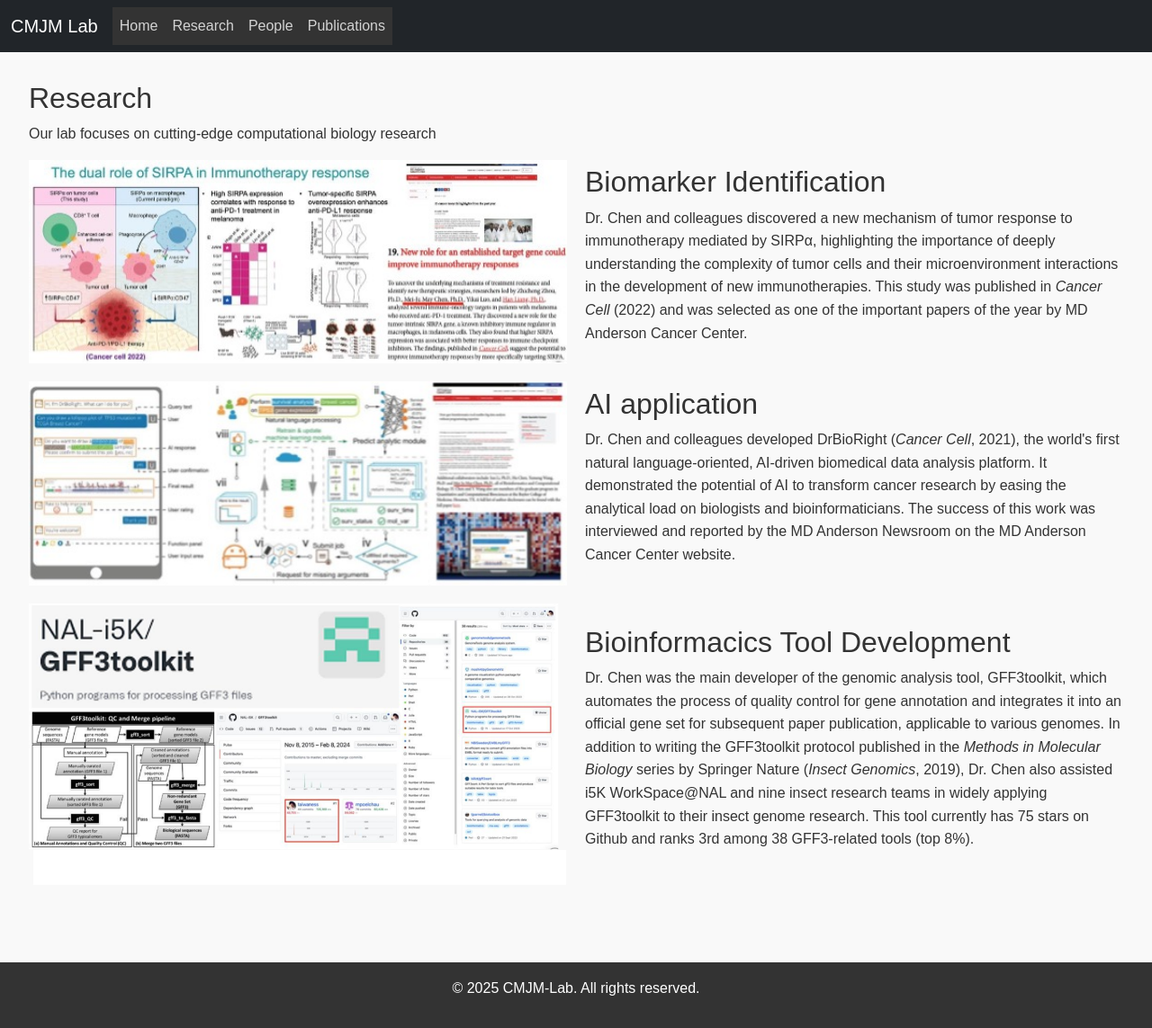
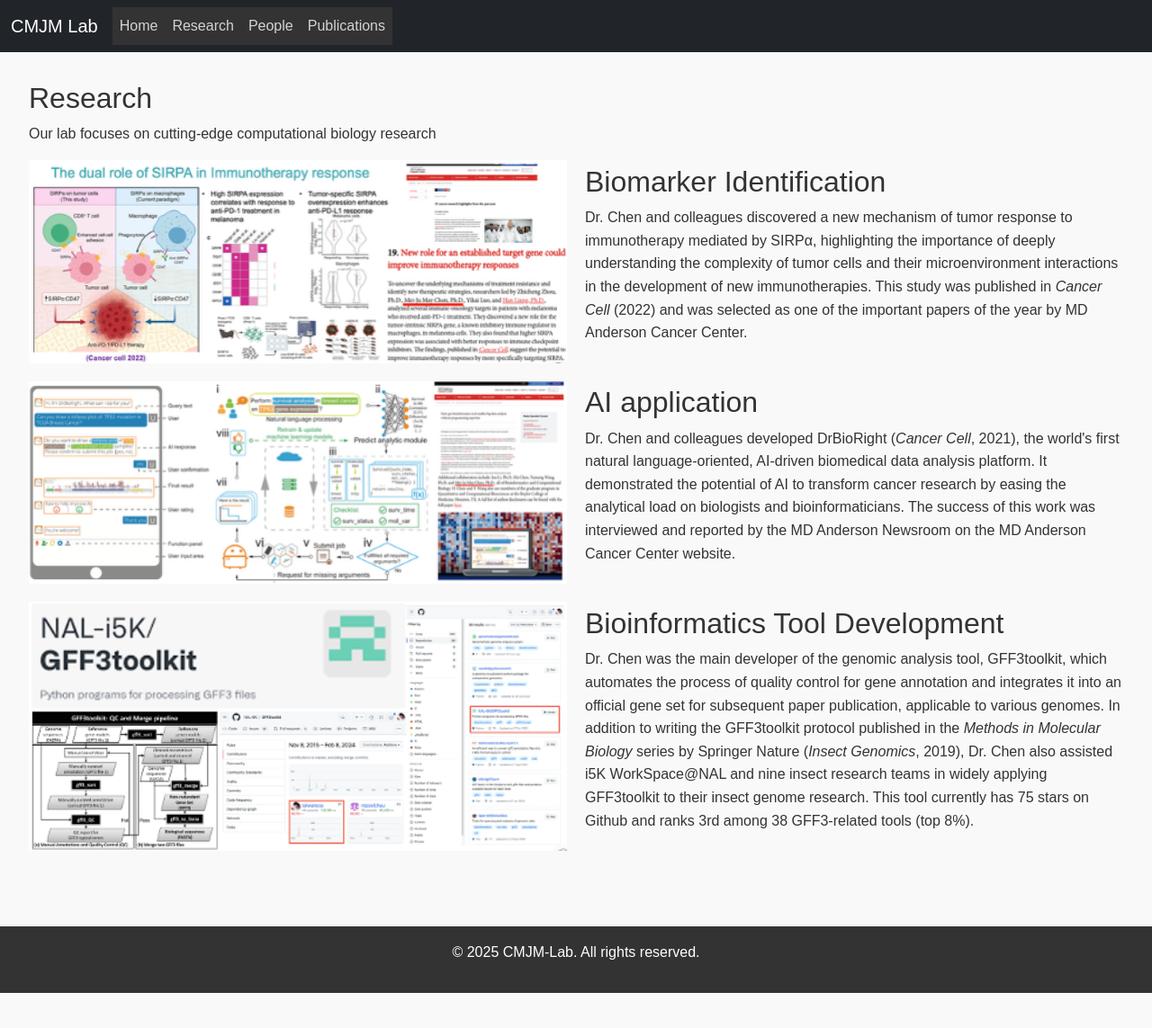
Before and after one commit to CMJM-Lab/cmjm-lab.github.io, a Jekyll site: the page built from research.md, in a window 1280 px wide. Shown: the whole page at 90% size. Built offline with Jekyll 4.4.1, drawn with Linux system fonts in a browser that asks for light colours; after the commit the page ends 1104 px from its top, so only the background shows below that.

Commit message:
update figures

```diff
--- a/research.md
+++ b/research.md
@@ -8,7 +8,7 @@
 
 <div style="display: flex; align-items: center; gap: 20px; margin-bottom: 20px;">
   <div style="flex: 1;">
-    <img src="/assets/img/research/biomarker.jpg" alt="Research Highlights" style="width: 100%; height: auto;">
+    <img src="/assets/img/research/biomarker.png" alt="Research Highlights" style="width: 100%; height: auto;">
   </div>
   <div style="flex: 1;">
     <h2>Biomarker Identification</h2>
@@ -18,7 +18,7 @@
 
 <div style="display: flex; align-items: center; gap: 20px; margin-bottom: 20px;">
   <div style="flex: 1;">
-    <img src="/assets/img/research/ai.jpg" alt="Research Highlights" style="width: 100%; height: auto;">
+    <img src="/assets/img/research/ai.png" alt="Research Highlights" style="width: 100%; height: auto;">
   </div>
   <div style="flex: 1;">
     <h2>AI application</h2>
@@ -31,7 +31,7 @@
     <img src="/assets/img/research/tool.png" alt="Research Highlights" style="width: 100%; height: auto;">
   </div>
   <div style="flex: 1;">
-    <h2>Bioinformacics Tool Development</h2>
+    <h2>Bioinformatics Tool Development</h2>
     <p>Dr. Chen was the main developer of the genomic analysis tool, GFF3toolkit, which automates the process of quality control for gene annotation and integrates it into an official gene set for subsequent paper publication, applicable to various genomes. In addition to writing the GFF3toolkit protocol published in the <em>Methods in Molecular Biology</em> series by Springer Nature (<em>Insect Genomics</em>, 2019), Dr. Chen also assisted i5K WorkSpace@NAL and nine insect research teams in widely applying GFF3toolkit to their insect genome research. This tool currently has 75 stars on Github and ranks 3rd among 38 GFF3-related tools (top 8%).</p>
   </div>
 </div>
```
Also changed, not shown: assets/img/research/ai.png (added), assets/img/research/biomarker.png (added), assets/img/research/database.png (added), assets/img/research/tool.png.
